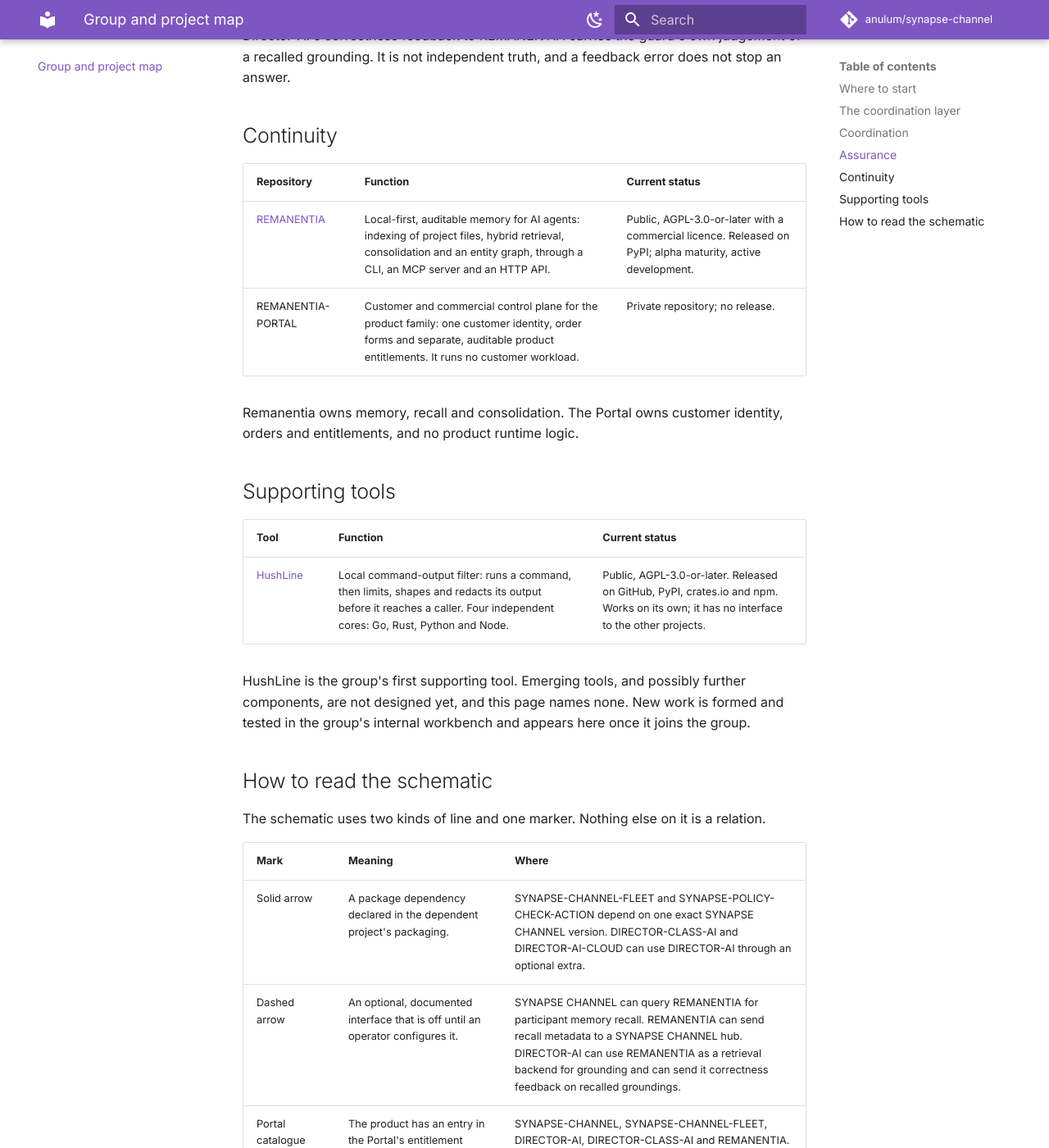
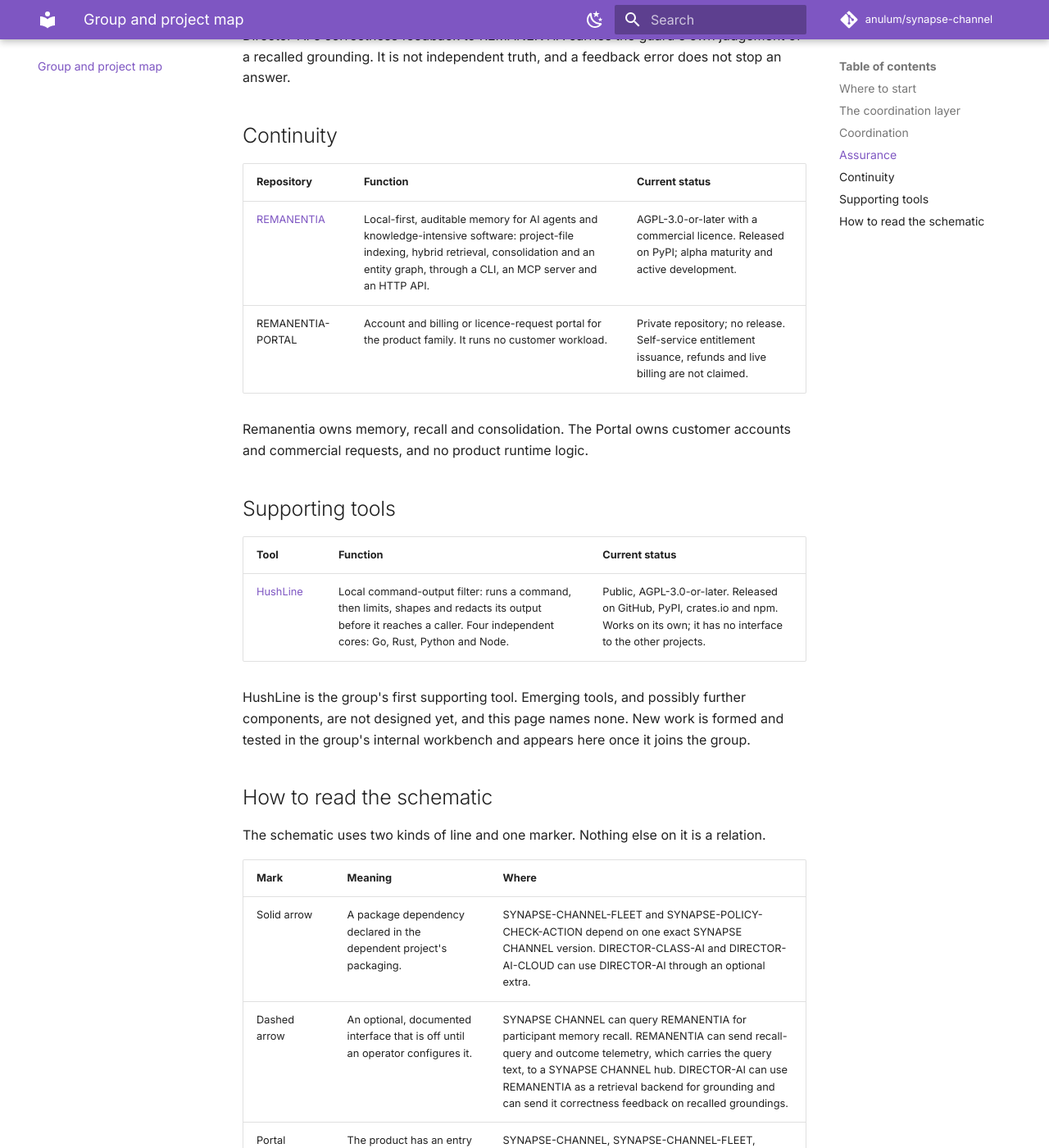
Before and after one commit to anulum/synapse-channel, an MkDocs documentation site: the page built from docs/ecosystem.md, in a window 1280 px wide and 1400 px high, scrolled down 3489 px. Shown: the whole window at 82% size. Built offline with MkDocs 1.6.1 and Material for MkDocs 9.7.7, drawn with Linux system fonts in a browser that asks for light colours; comment, search, counter and statistics services are not loaded; some of the changed text lies outside the part shown.

Commit message:
docs(group): state the Remanentia and Portal rows as their author gave them
The author of both projects reviewed the group map after it landed.

- REMANENTIA: the function names knowledge-intensive software, the row
  links the published package, and it carries no visibility label.
- REMANENTIA-PORTAL: described as an account and billing or
  licence-request portal; the row says that self-service entitlement
  issuance, refunds and live billing are not claimed.
- The optional link from REMANENTIA to a hub is recall-query and outcome
  telemetry that carries the query text, not content-free metadata.
- A dashed arrow marks an optional adapter that exists in source. The
  page now says it is not a statement of joint qualification.
- The Portal marker refers to its product catalogue.

The schematic and its PNG and JPG exports are regenerated with the same
wording.

Verification: the strict documentation build exited 0. No test was run
because no source or test changed.

Seat: f636
Authored by Anulum Fortis & Arcane Sapience (protoscience@anulum.li)

```diff
--- a/docs/ecosystem.md
+++ b/docs/ecosystem.md
@@ -46,7 +46,7 @@
 | Run several AI agents in one repository without overlapping edits | [SYNAPSE-CHANNEL](https://github.com/anulum/synapse-channel) |
 | Check that an LLM answer is grounded before it reaches a user | [DIRECTOR-AI](https://github.com/anulum/director-ai) |
 | Audit a repository with evidence bound to each finding | [RIGOR-FOUNDRY](https://github.com/anulum/rigor-foundry) |
-| Give agents memory that survives the session | [REMANENTIA](https://github.com/anulum/remanentia) |
+| Give agents memory that survives the session | [REMANENTIA](https://pypi.org/project/remanentia/) |
 | Keep noisy or sensitive command output away from an agent | [HushLine](https://github.com/anulum/HushLine) |
 
 ## The coordination layer
@@ -95,11 +95,11 @@
 
 | Repository | Function | Current status |
 | --- | --- | --- |
-| [REMANENTIA](https://github.com/anulum/remanentia) | Local-first, auditable memory for AI agents: indexing of project files, hybrid retrieval, consolidation and an entity graph, through a CLI, an MCP server and an HTTP API. | Public, AGPL-3.0-or-later with a commercial licence. Released on PyPI; alpha maturity, active development. |
-| REMANENTIA-PORTAL | Customer and commercial control plane for the product family: one customer identity, order forms and separate, auditable product entitlements. It runs no customer workload. | Private repository; no release. |
+| [REMANENTIA](https://pypi.org/project/remanentia/) | Local-first, auditable memory for AI agents and knowledge-intensive software: project-file indexing, hybrid retrieval, consolidation and an entity graph, through a CLI, an MCP server and an HTTP API. | AGPL-3.0-or-later with a commercial licence. Released on PyPI; alpha maturity and active development. |
+| REMANENTIA-PORTAL | Account and billing or licence-request portal for the product family. It runs no customer workload. | Private repository; no release. Self-service entitlement issuance, refunds and live billing are not claimed. |
 
 Remanentia owns memory, recall and consolidation. The Portal owns customer
-identity, orders and entitlements, and no product runtime logic.
+accounts and commercial requests, and no product runtime logic.
 
 ## Supporting tools
 
@@ -120,8 +120,11 @@
 | Mark | Meaning | Where |
 | --- | --- | --- |
 | Solid arrow | A package dependency declared in the dependent project's packaging. | SYNAPSE-CHANNEL-FLEET and SYNAPSE-POLICY-CHECK-ACTION depend on one exact SYNAPSE CHANNEL version. DIRECTOR-CLASS-AI and DIRECTOR-AI-CLOUD can use DIRECTOR-AI through an optional extra. |
-| Dashed arrow | An optional, documented interface that is off until an operator configures it. | SYNAPSE CHANNEL can query REMANENTIA for participant memory recall. REMANENTIA can send recall metadata to a SYNAPSE CHANNEL hub. DIRECTOR-AI can use REMANENTIA as a retrieval backend for grounding and can send it correctness feedback on recalled groundings. |
-| Portal catalogue marker | The product has an entry in the Portal's entitlement catalogue. This is a commercial relation and not a runtime call. | SYNAPSE-CHANNEL, SYNAPSE-CHANNEL-FLEET, DIRECTOR-AI, DIRECTOR-CLASS-AI and REMANENTIA. |
+| Dashed arrow | An optional, documented interface that is off until an operator configures it. | SYNAPSE CHANNEL can query REMANENTIA for participant memory recall. REMANENTIA can send recall-query and outcome telemetry, which carries the query text, to a SYNAPSE CHANNEL hub. DIRECTOR-AI can use REMANENTIA as a retrieval backend for grounding and can send it correctness feedback on recalled groundings. |
+| Portal catalogue marker | The product has an entry in the Portal's product catalogue. This is a commercial relation and not a runtime call. | SYNAPSE-CHANNEL, SYNAPSE-CHANNEL-FLEET, DIRECTOR-AI, DIRECTOR-CLASS-AI and REMANENTIA. |
+
+A dashed arrow marks an optional adapter that exists in source. It does not
+state that the two projects are jointly qualified or supported as one chain.
 
 The coloured areas group projects for navigation. They are not dependencies,
 and a project's place in an area does not make it part of another project.
```
Also changed, not shown: docs/assets/agentic_group_map.jpg, docs/assets/agentic_group_map.png, docs/assets/agentic_group_map.svg.
